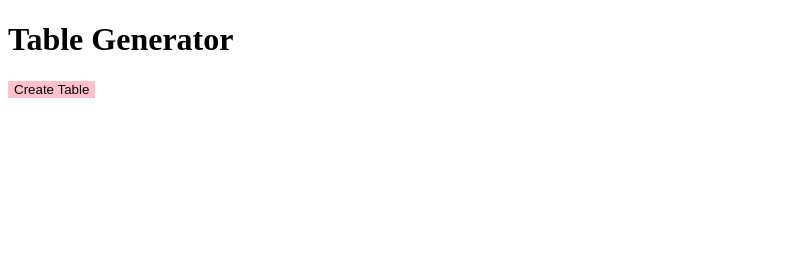
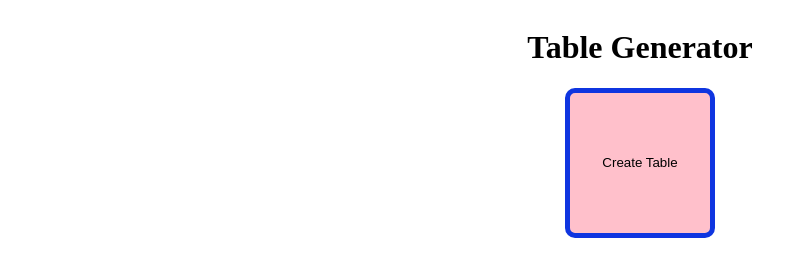
Before and after one commit to Adrian-NB/html-table-generator, a plain HTML site: page index.html in a window 1280 px wide. Shown: the whole page, without its empty margins (0-807 px from the left). Drawn offline with Linux system fonts and the light colour scheme.

Commit message:
centerd text and button, and made it coquette

```diff
--- a/index.css
+++ b/index.css
@@ -1,5 +1,21 @@
+.startContainer {
+    display: flex;
+    flex-direction: column;
+    align-items: center;
+}
+
 .tableCreator {
-    border: 0px;
+    border: 5px solid rgb(15, 53, 224);
+    border-radius: 10px;
     background-color: #ffc0cb;
     color: #000;
+    width: 150px;
+    height: 150px;
+    /* margin: auto; */
 }
+
+.title{
+    font-size: xx-large;
+    font-weight: 800;
+    /* text-align: center; */
+}
--- a/index.html
+++ b/index.html
@@ -12,7 +12,7 @@
         <script src="" async defer></script>
         <div class="startContainer">
             <h1 class="title">Table Generator</h1>
-            <button class="tableCreator">Create Table</button>
+            <button class="tableCreator" type="button" onclick="alert('Hello Mario')">Create Table</button>
         </div>
     </body>
 </html>
```
